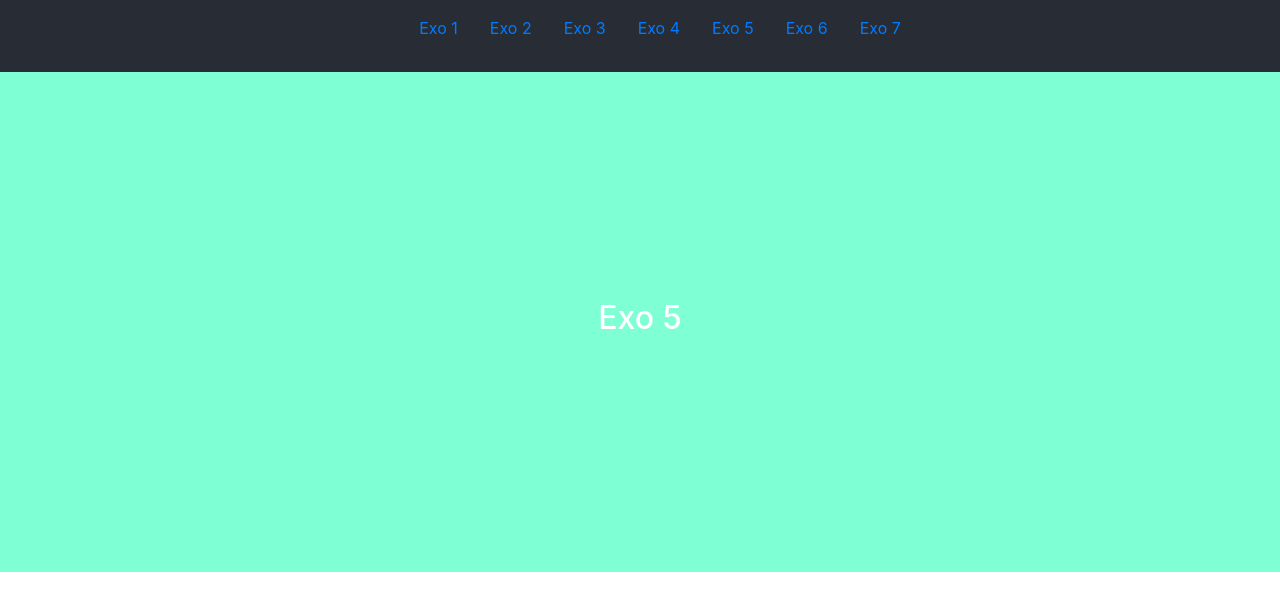
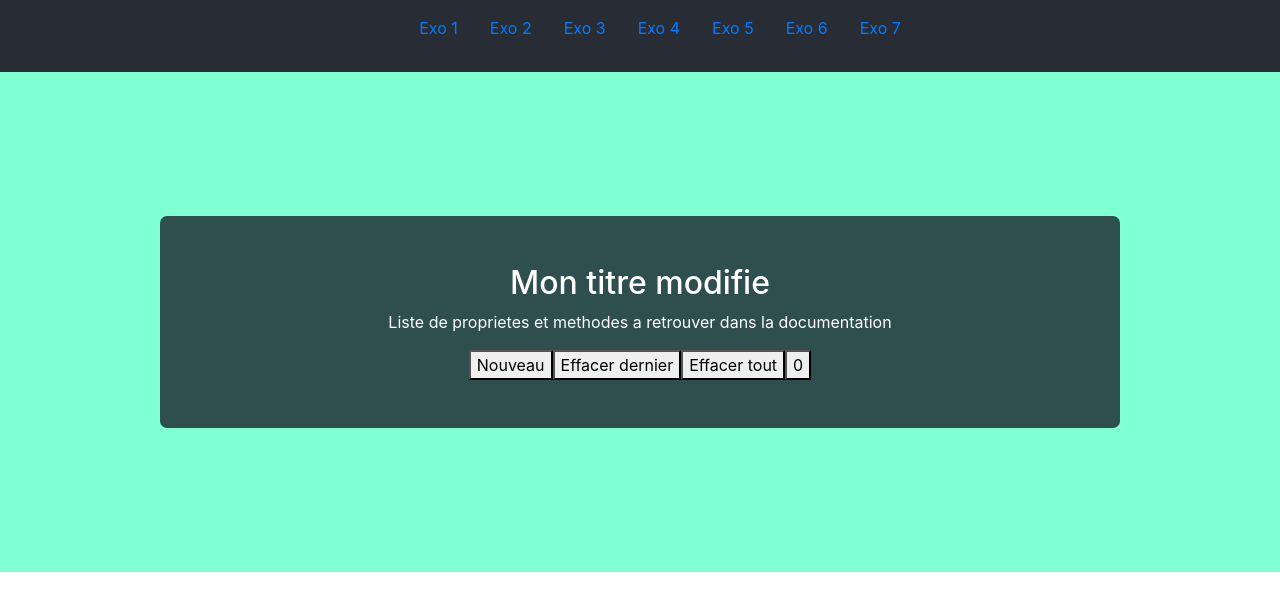
Before and after one commit to and-re10/toDo-List-React, a React (Create React App) app: page /Exo5 in a window 1280 px wide. Shown: the top 610 px of the page. Built offline with nearby package versions, Linux system fonts and the light colour scheme.

Commit message:
Exo 5 fini

```diff
--- a/src/App.css
+++ b/src/App.css
@@ -9,7 +9,7 @@ li {
 }
 
 .App-logo {
-  height: 40vmin;
+  /* height: 40vmin; */
   pointer-events: none;
 }
 
--- a/src/exo5.jsx
+++ b/src/exo5.jsx
@@ -1,11 +1,61 @@
-import React from "react"
+import React, { useState } from "react"
 import "./exos.css"
 import "../node_modules/bootstrap/dist/css/bootstrap.css"
+import logo from "./logo.svg"
 
 export default function Exo5() {
+    let [compt, setCompt] = useState(0)
+
+    // let div_2_img = document.createElement('div')
+    // div_2_img.classList = 'row w-100 m-0 p-0'
+    // div_2_img.setAttribute('id', "div-imgEx4")
+
+    let ajout_img = () => {
+        let div_exo5 = document.getElementById('div-img-exo5')
+
+        let img = document.createElement('img')
+        img.src = logo
+        img.classList = 'col-1 m-0 p-0 App-logo'
+        div_exo5.appendChild(img)
+        setCompt(compt+=1)
+    }
+
+    let efface_last = () => {
+        let div_exo5 = document.getElementById('div-img-exo5')
+
+        if (compt > 0) {
+            div_exo5.removeChild(div_exo5.lastChild)
+            setCompt(compt-=1)
+        }
+    }
+
+    let efface_all = () => {
+        let div_exo5 = document.getElementById('div-img-exo5')
+
+        if (compt > 0) {
+            for (let i = 0; i < compt; i++) {
+                div_exo5.removeChild(div_exo5.lastChild)
+            }
+            setCompt(0)
+        }
+    }
+
     return (
         <div className="exo1 d-flex align-items-center justify-content-center">
-            <h2>Exo 5</h2>
+            <div className="d-flex flex-column align-items-center exo1-1 w-75 p-5">
+                <h2 id="titre">Mon titre modifie</h2>
+                <p>Liste de proprietes et methodes a retrouver dans la documentation</p>
+                <div>
+                    <button id="bt-rajout-exo5" onClick={() => ajout_img()}>Nouveau</button>
+                    <button id="bt-last-exo5" onClick={() => efface_last()}>Effacer dernier</button>
+                    <button id="bt-all-exo5" onClick={() => efface_all()}>Effacer tout</button>
+                    <button>{compt}</button>
+                </div>
+                <div id="div-img-exo5" className="row w-100 m-0 p-0">
+
+
+                </div>
+            </div>
         </div>
     )
 }
--- a/src/exos.css
+++ b/src/exos.css
@@ -33,3 +33,7 @@
     width: 50px;
     background-color: green;
 }
+
+.logo {
+    background-image: url(./images/pintainho.jpg);
+}
```
Also changed, not shown: src/images/pintainho.jpg (added).
